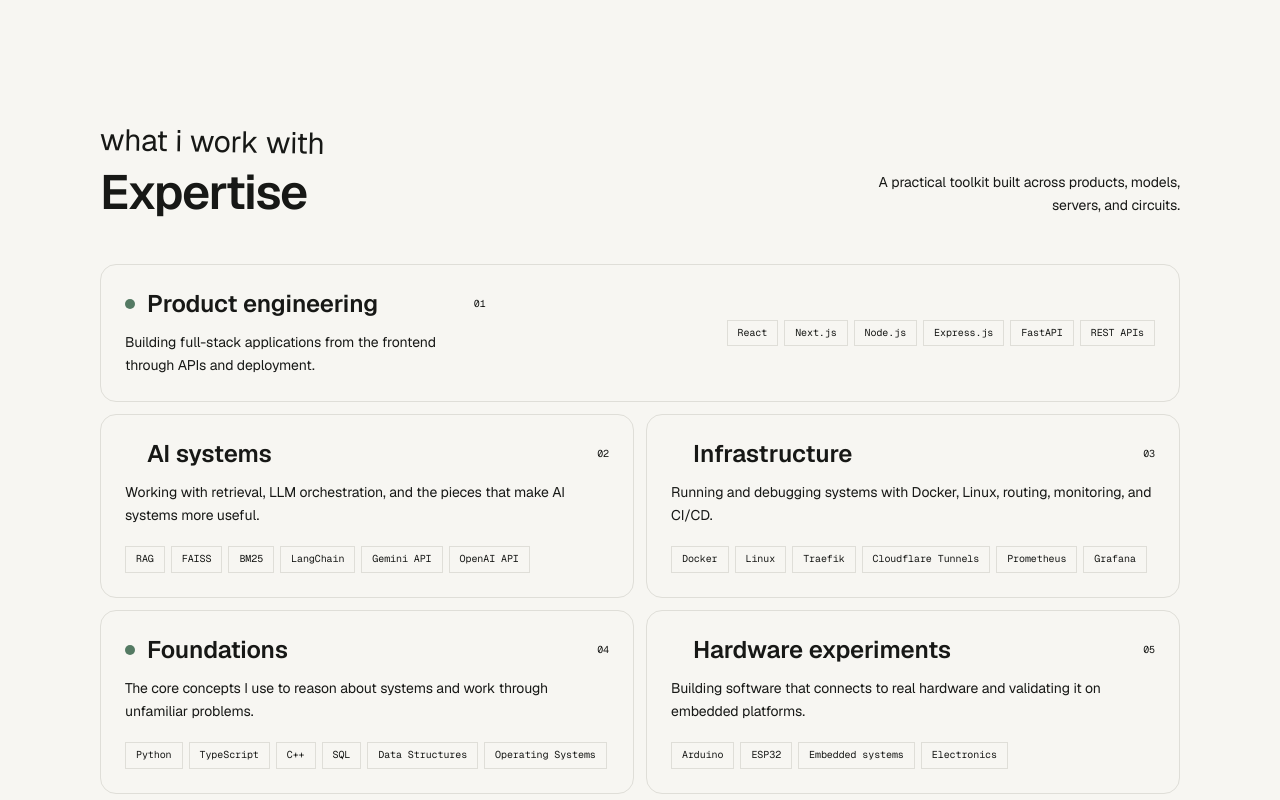
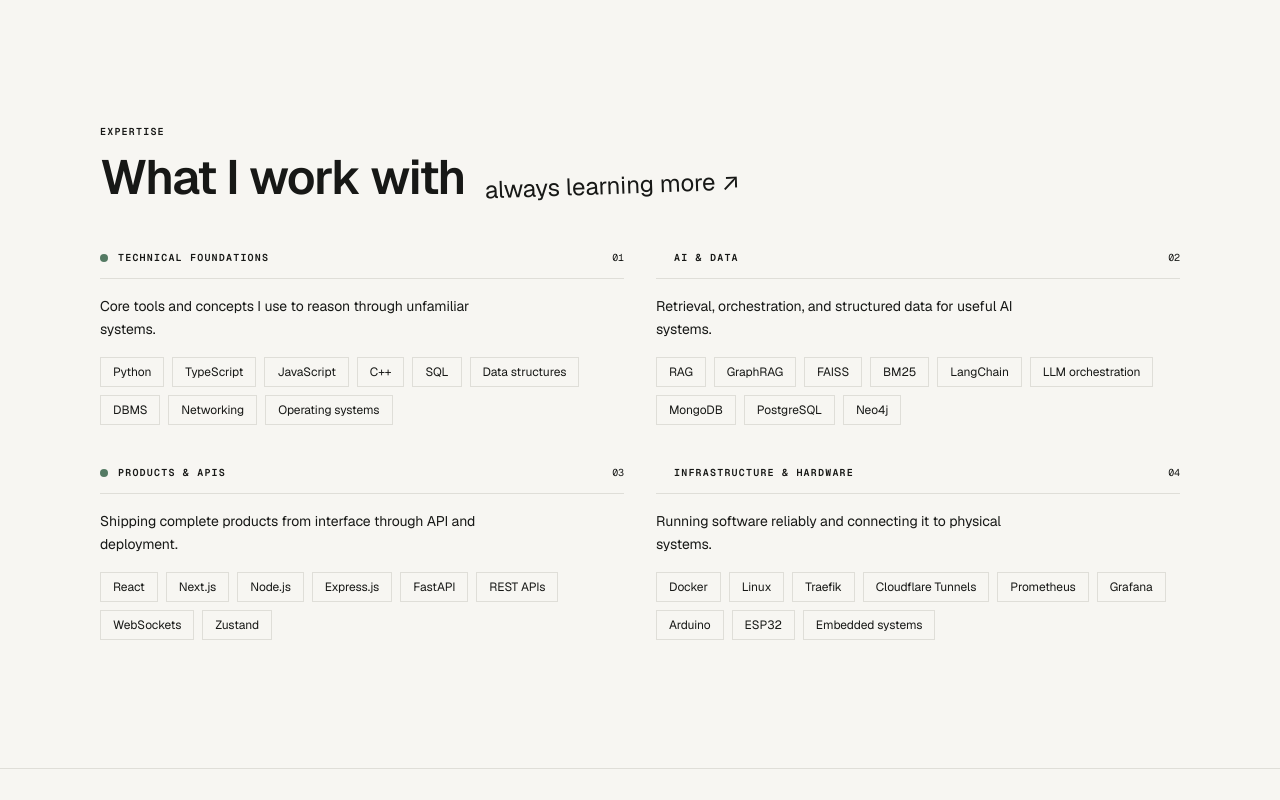
Before and after one commit to vedant-io/Portfolio, a Next.js app: page / in a window 1280 px wide. Shown: the part 2680-3480 px from the top of the page. Built offline with nearby package versions, Linux system fonts and the light colour scheme.

Commit message:
refactor: simplify expertise into rounded skill groups
- Rename expertise groups to clearer resume-backed categories
- Replace large cards with editorial two-column skill groups
- Add rounded technology pills and section dividers
- Add learning-more annotation for personality

```diff
--- a/components/sections/interests.tsx
+++ b/components/sections/interests.tsx
@@ -15,57 +15,46 @@
 
 export function Interests() {
   return (
-    <section
-      id="expertise"
-      className="py-20 md:py-32 bg-paper-warm/50 border-y border-line"
-    >
+    <section id="expertise" className="py-20 md:py-32 bg-paper-warm/50 border-y border-line">
       <Container>
-        <div className="flex flex-col md:flex-row md:items-end justify-between gap-5 mb-12">
-          <div>
-            <p className="font-script text-3xl text-accent-text dark:text-accent-dark rotate-1 mb-2">
-              what i work with
-            </p>
+        <div className="mb-12 max-w-2xl">
+          <p className="font-mono text-[10px] uppercase tracking-[0.12em] text-accent-text dark:text-accent-dark font-semibold mb-3">
+            Expertise
+          </p>
+          <div className="flex flex-wrap items-baseline gap-x-5 gap-y-2">
             <h2 className="font-display text-4xl md:text-5xl font-semibold text-ink leading-none tracking-tight">
-              Expertise
+              What I work with
             </h2>
+            <span className="font-script text-2xl text-accent-text dark:text-accent-dark -rotate-2">
+              always learning more ↗
+            </span>
           </div>
-          <p className="text-sm text-ink-soft max-w-[34ch] md:text-right leading-relaxed">
-            A practical toolkit built across products, models, servers, and circuits.
-          </p>
         </div>
 
-        <div className="grid grid-cols-1 md:grid-cols-2 gap-3">
+        <div className="grid grid-cols-1 md:grid-cols-2 gap-x-8 gap-y-10">
           {expertiseData.map((area, index) => {
             const dot = dotTone[area.tone];
             const toneText = dotTextTone[area.tone];
 
             return (
-              <article
-                key={area.domain}
-                className={`group rounded-2xl border border-line bg-paper-raised/70 p-6 transition-all duration-300 hover:-translate-y-0.5 hover:shadow-soft ${index === 0 ? "md:col-span-2 md:flex md:items-center md:justify-between md:gap-10" : ""}`}
-              >
-                <div className={index === 0 ? "md:max-w-[34ch]" : ""}>
-                  <div className="flex items-center gap-3 mb-3">
-                    <span
-                      className={`w-2.5 h-2.5 rounded-full ${dot}`}
-                      aria-hidden="true"
-                    />
-                    <h3 className="font-display text-2xl font-semibold text-ink leading-tight">
+              <article key={area.domain} className="group">
+                <div className="flex items-center justify-between gap-4 pb-3 border-b border-line">
+                  <div className="flex items-center gap-2.5">
+                    <span className={`w-2 h-2 rounded-full ${dot}`} aria-hidden="true" />
+                    <h3 className="font-mono text-[10px] uppercase tracking-[0.12em] text-ink-soft font-semibold">
                       {area.domain}
                     </h3>
-                    <span className={`font-mono text-[10px] ml-auto ${toneText}`}>0{index + 1}</span>
                   </div>
-                  <p className="text-sm text-ink-soft leading-relaxed">
-                    {area.summary}
-                  </p>
+                  <span className={`font-mono text-[10px] ${toneText}`}>0{index + 1}</span>
                 </div>
-                <div
-                  className={`flex flex-wrap gap-1.5 mt-5 ${index === 0 ? "md:mt-0 md:max-w-[52%] md:justify-end" : ""}`}
-                >
+                <p className="text-sm text-ink-soft leading-relaxed mt-4 max-w-[42ch]">
+                  {area.summary}
+                </p>
+                <div className="flex flex-wrap gap-2 mt-4">
                   {area.topics.map((topic) => (
                     <span
                       key={topic}
-                      className="px-2.5 py-1 rounded-pill bg-paper border border-line text-[10px] font-mono text-ink-soft group-hover:border-line-strong transition-colors"
+                      className="px-3 py-1.5 rounded-pill bg-paper-raised border border-line text-xs text-ink-soft hover:border-line-strong hover:text-ink transition-colors"
                     >
                       {topic}
                     </span>
--- a/content/site.ts
+++ b/content/site.ts
@@ -77,7 +77,7 @@
       "A real-time messaging application built with React, Node.js, Express, MongoDB, and Socket.IO, with selective message delivery, secure authentication, and containerized deployment.",
     tags: ["React", "Node.js", "Socket.IO", "Docker"],
     year: "2025",
-    status: "Built",
+    status: "Live",
     live: "https://chatter.vedantd.in",
     metric: "∼85% less broadcast overhead",
     tone: "coral",
@@ -86,9 +86,40 @@
 
 export const expertiseData: ExpertiseArea[] = [
   {
-    domain: "Product engineering",
-    summary:
-      "Building full-stack applications from the frontend through APIs and deployment.",
+    domain: "Technical foundations",
+    summary: "Core tools and concepts I use to reason through unfamiliar systems.",
+    topics: [
+      "Python",
+      "TypeScript",
+      "JavaScript",
+      "C++",
+      "SQL",
+      "Data structures",
+      "DBMS",
+      "Networking",
+      "Operating systems",
+    ],
+    tone: "sage",
+  },
+  {
+    domain: "AI & data",
+    summary: "Retrieval, orchestration, and structured data for useful AI systems.",
+    topics: [
+      "RAG",
+      "GraphRAG",
+      "FAISS",
+      "BM25",
+      "LangChain",
+      "LLM orchestration",
+      "MongoDB",
+      "PostgreSQL",
+      "Neo4j",
+    ],
+    tone: "coral",
+  },
+  {
+    domain: "Products & APIs",
+    summary: "Shipping complete products from interface through API and deployment.",
     topics: [
       "React",
       "Next.js",
@@ -96,20 +127,14 @@
       "Express.js",
       "FastAPI",
       "REST APIs",
+      "WebSockets",
+      "Zustand",
     ],
     tone: "sage",
   },
   {
-    domain: "AI systems",
-    summary:
-      "Working with retrieval, LLM orchestration, and the pieces that make AI systems more useful.",
-    topics: ["RAG", "FAISS", "BM25", "LangChain", "Gemini API", "OpenAI API"],
-    tone: "coral",
-  },
-  {
-    domain: "Infrastructure",
-    summary:
-      "Running and debugging systems with Docker, Linux, routing, monitoring, and CI/CD.",
+    domain: "Infrastructure & hardware",
+    summary: "Running software reliably and connecting it to physical systems.",
     topics: [
       "Docker",
       "Linux",
@@ -117,29 +142,11 @@
       "Cloudflare Tunnels",
       "Prometheus",
       "Grafana",
+      "Arduino",
+      "ESP32",
+      "Embedded systems",
     ],
     tone: "butter",
-  },
-  {
-    domain: "Foundations",
-    summary:
-      "The core concepts I use to reason about systems and work through unfamiliar problems.",
-    topics: [
-      "Python",
-      "TypeScript",
-      "C++",
-      "SQL",
-      "Data Structures",
-      "Operating Systems",
-    ],
-    tone: "sage",
-  },
-  {
-    domain: "Hardware experiments",
-    summary:
-      "Building software that connects to real hardware and validating it on embedded platforms.",
-    topics: ["Arduino", "ESP32", "Embedded systems", "Electronics"],
-    tone: "coral",
   },
 ];
 
```
